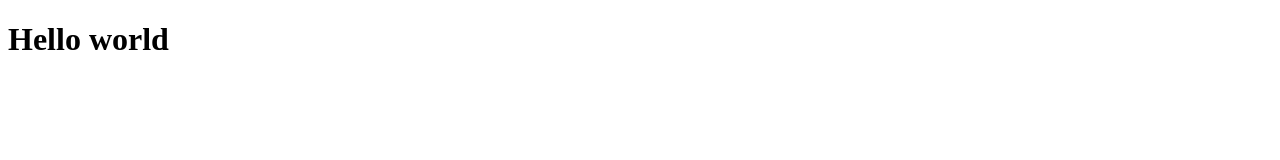
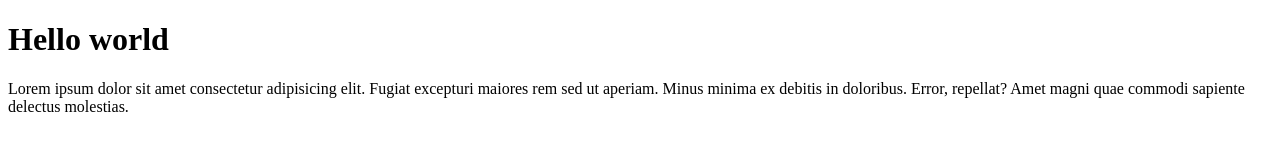
Before and after one commit to aljaffarsyah10/test-remote2, a plain HTML site: page index.html in a window 1280 px wide. Drawn offline with Linux system fonts and the light colour scheme.

Commit message:
menambahkan paragraf

```diff
--- a/index.html
+++ b/index.html
@@ -1,14 +1,18 @@
 <!DOCTYPE html>
 <html lang="en">
-<head>
-    <meta charset="UTF-8">
-    <meta http-equiv="X-UA-Compatible" content="IE=edge">
-    <meta name="viewport" content="width=device-width, initial-scale=1.0">
+  <head>
+    <meta charset="UTF-8" />
+    <meta http-equiv="X-UA-Compatible" content="IE=edge" />
+    <meta name="viewport" content="width=device-width, initial-scale=1.0" />
     <title>Coba git remote</title>
-</head>
-<body>
+  </head>
+  <body>
     <h1>Hello world</h1>
 
-
-</body>
+    <p>
+      Lorem ipsum dolor sit amet consectetur adipisicing elit. Fugiat excepturi
+      maiores rem sed ut aperiam. Minus minima ex debitis in doloribus. Error,
+      repellat? Amet magni quae commodi sapiente delectus molestias.
+    </p>
+  </body>
 </html>
```
